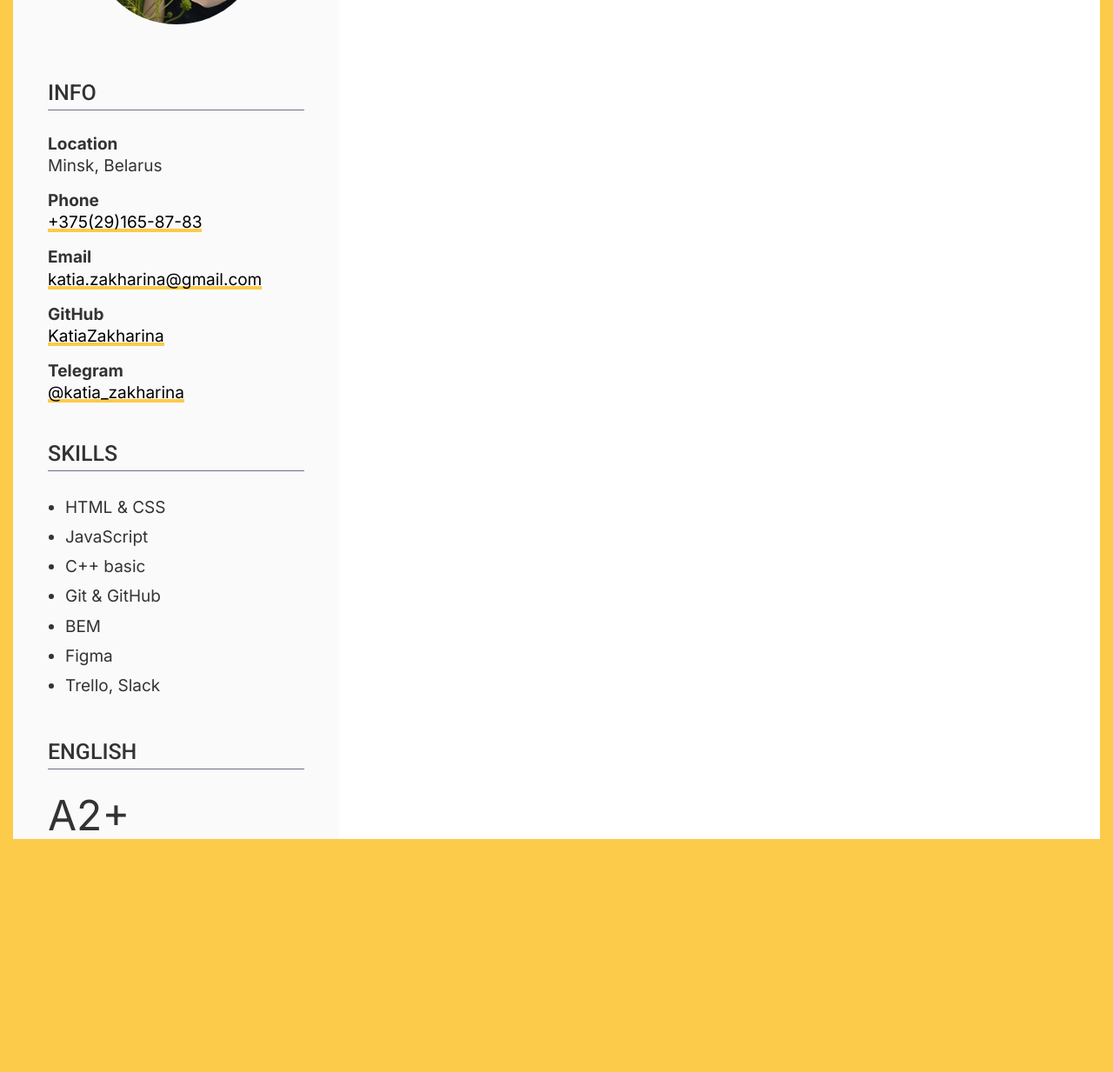
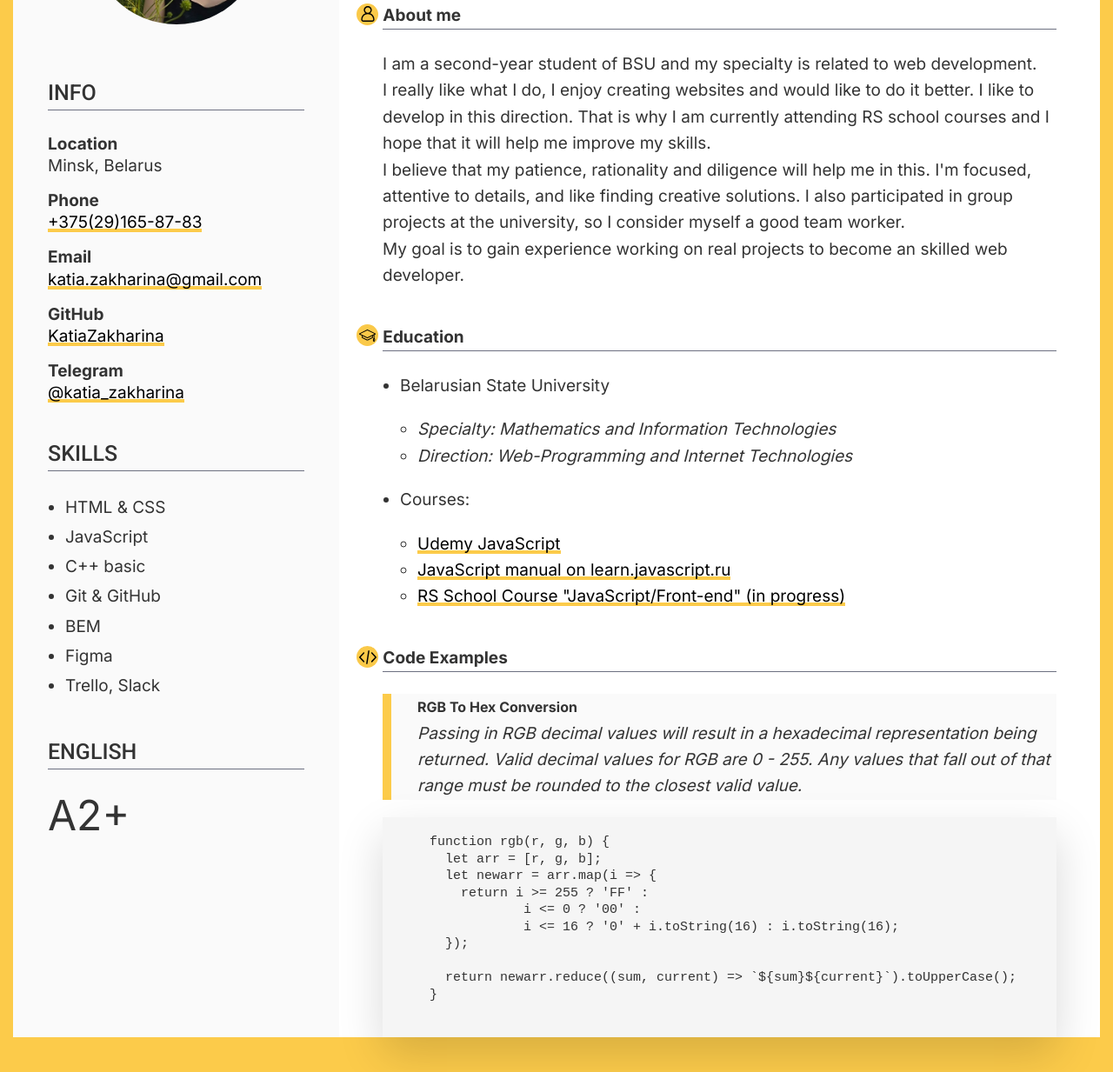
Before and after one commit to KatiaZakharina/rsschool-cv, a plain HTML site: page index.html in a window 1280 px wide. Shown: the part 272-1505 px from the top of the page at 87% size. Before the commit the page ends 1277 px from the top, so only its background shows below. Drawn offline with Linux system fonts and the light colour scheme.

Commit message:
feat: implement main with summury, education and code example

```diff
--- a/css/style.css
+++ b/css/style.css
@@ -5,6 +5,12 @@
 /* ---------------
     Style Guide
   ---------------*/
+:root {
+  --yellow-color: #fccb4a;
+  --dark-color: #333;
+  --light-gray-color: #fafafa;
+}
+
 * {
   padding: 0;
   margin: 0;
@@ -15,8 +21,8 @@ body {
   font-family: 'Inter', sans-serif;
   font-size: 19px;
   font-weight: 400;
-  color: #333333;
-  background-color: #fccb4a;
+  color: var(--dark-color);
+  background-color: var(--yellow-color);
 }
 hr {
   margin: 0 40px 25px;
@@ -25,13 +31,11 @@ hr {
   background-color: #6d7081;
   height: 1px;
 }
-h1 {
-  font-size: 50px;
-  font-weight: bold;
-}
-h2 {
-  font-size: 37px;
-}
+
+/* ---------------
+    Typography
+  ---------------*/
+
 .section-title {
   font-family: 'Roboto', sans-serif;
   font-size: 25px;
@@ -52,7 +56,7 @@ h2 {
   font-style: italic;
 }
 .hover-effect {
-  background: linear-gradient(to bottom, #fccb4a 0%, #fccb4a 100%);
+  background: linear-gradient(to bottom, var(--yellow-color) 0%, var(--yellow-color) 100%);
   background-position: 0 100%;
   background-repeat: repeat-x;
   background-size: 4px 4px;
@@ -64,13 +68,14 @@ h2 {
 .hover-effect:hover {
   background-size: 4px 50px;
 }
-.blockquote {
-  background-color: #fafafa;
-  border-left: #fccb4a solid 10px;
-  box-shadow: 0px 20px 48px rgba(0, 0, 0, 0.15);
+.main__full-name {
+  font-size: 50px;
+  font-weight: bold;
+  line-height: 0.1em;
 }
-.code {
-  background-color: #fafafa;
+.main__job {
+  font-size: 37px;
+  font-weight: normal;
 }
 
 /* ---------------
@@ -83,12 +88,14 @@ h2 {
   margin: 40px auto;
 }
 
-.sidebar {
+.cv-page__sidebar {
   width: 30%;
-  background-color: #fafafa;
+  min-width: 300px;
+  background-color: var(--light-gray-color);
 }
 
-.main {
+.cv-page__main {
+  padding: 80px 50px 0;
   width: 70%;
   background-color: #fff;
 }
@@ -103,9 +110,8 @@ h2 {
   margin: 60px auto;
   border-radius: 999px;
 }
-.sidebar__contact-info,
-.sidebar__skills,
-.sidebar__english {
+
+.sidebar__section {
   margin-top: 40px;
 }
 .sidebar__section-title,
@@ -120,7 +126,48 @@ h2 {
 }
 .sidebar__skill-item {
   margin-left: 60px;
-}
-.sidebar__skill-item {
   line-height: 1.8em;
 }
+
+/* ---------------
+      Main
+  --------------- */
+
+.main__section-subtitle {
+  display: inline;
+}
+.main__section-icon {
+  margin-left: -30px;
+  margin-bottom: -5px;
+}
+.main hr {
+  margin-left: 0;
+  margin-right: 0;
+}
+.main__section {
+  margin-top: 40px;
+  line-height: 1.6em;
+}
+.main__education-list,
+.main__education-sublist {
+  margin: 20px;
+}
+.blockquote {
+  margin-bottom: 20px;
+  padding-left: 30px;
+  background-color: var(--light-gray-color);
+  border-left: var(--yellow-color) solid 10px;
+}
+pre {
+  font-family: monospace;
+  font-size: 15px;
+  line-height: 1.3em;
+  font-style: normal;
+  background-color: #f5f5f5;
+  box-shadow: 0px 20px 48px rgba(0, 0, 0, 0.15);
+}
+.blockuote-title {
+  font-size: 16px;
+  font-weight: bold;
+  font-style: normal;
+}
--- a/index.html
+++ b/index.html
@@ -18,9 +18,9 @@
   </head>
   <body>
     <div class="cv-page">
-      <aside class="sidebar">
+      <aside class="cv-page__sidebar sidebar">
         <img class="personal-photo" src="img/me.jpg" alt="Katia Zakharina photo" />
-        <section class="sidebar__contact-info">
+        <section class="sidebar__section">
           <h3 class="section-title sidebar__section-title">Info</h3>
           <hr />
           <ul>
@@ -54,7 +54,7 @@
         </section>
         <!-- /.sidebar__contact-info -->
 
-        <section class="sidebar__skills">
+        <section class="sidebar__section">
           <h3 class="section-title sidebar__section-title">Skills</h3>
           <hr />
           <ul>
@@ -69,7 +69,7 @@
         </section>
         <!-- /.sidebar__skills -->
 
-        <section class="sidebar__english">
+        <section class="sidebar__section">
           <h3 class="section-title sidebar__section-title">English</h3>
           <hr />
           <span class="english-level">A2+</span>
@@ -78,10 +78,97 @@
       </aside>
       <!-- /.sidebar -->
 
-      <main class="main"><header></header></main>
+      <main class="cv-page__main main">
+        <header class="main__header">
+          <h1 class="main__full-name">Katia Zakharina</h1>
+          <h2 class="main__job">Front-End Developer</h2>
+        </header>
+
+        <section class="main__section">
+          <img class="main__section-icon" src="img/aboutme-icon.svg" alt="person icon" />
+          <h4 class="main__section-subtitle section-subtitle">About me</h4>
+          <hr />
+          <p>I am a second-year student of BSU and my specialty is related to web development.</p>
+          <p>
+            I really like what I do, I enjoy creating websites and would like to do it better. I
+            like to develop in this direction. That is why I am currently attending RS school
+            courses and I hope that it will help me improve my skills.
+          </p>
+          <p>
+            I believe that my patience, rationality and diligence will help me in this. I'm focused,
+            attentive to details, and like finding creative solutions. I also participated in group
+            projects at the university, so I consider myself a good team worker.
+          </p>
+          <p>
+            My goal is to gain experience working on real projects to become an skilled web
+            developer.
+          </p>
+        </section>
+
+        <section class="main__section">
+          <img class="main__section-icon" src="img/education-icon.svg" alt="education icon" />
+          <h4 class="main__section-subtitle section-subtitle">Education</h4>
+          <hr />
+          <ul class="main__education-list">
+            <li>
+              Belarusian State University
+              <ul class="main__education-sublist italic">
+                <li>Specialty: Mathematics and Information Technologies</li>
+                <li>Direction: Web-Programming and Internet Technologies</li>
+              </ul>
+            </li>
+            <li>
+              Courses:
+              <ul class="main__education-sublist">
+                <li>
+                  <a class="hover-effect" href="https://www.udemy.com/course/javascript_full/">
+                    Udemy JavaScript
+                  </a>
+                </li>
+                <li>
+                  <a class="hover-effect" href="https://learn.javascript.ru/">
+                    JavaScript manual on learn.javascript.ru
+                  </a>
+                </li>
+                <li>
+                  <a class="hover-effect" href="https://rs.school/js/">
+                    RS School Course "JavaScript/Front-end" (in progress)
+                  </a>
+                </li>
+              </ul>
+            </li>
+          </ul>
+        </section>
+
+        <section class="main__section">
+          <img class="main__section-icon" src="img/code-icon.svg" alt="code icon" />
+          <h4 class="main__section-subtitle section-subtitle">Code Examples</h4>
+          <hr />
+          <blockquote class="blockquote italic">
+            <p class="blockuote-title">RGB To Hex Conversion</p>
+            Passing in RGB decimal values will result in a hexadecimal representation being
+            returned. Valid decimal values for RGB are 0 - 255. Any values that fall out of that
+            range must be rounded to the closest valid value.
+          </blockquote>
+          <pre class="code">
+          <code>
+      function rgb(r, g, b) {
+        let arr = [r, g, b];
+        let newarr = arr.map(i => {
+          return i >= 255 ? 'FF' :
+                  i <= 0 ? '00' :
+                  i <= 16 ? '0' + i.toString(16) : i.toString(16);
+        });
+
+        return newarr.reduce((sum, current) => `${sum}${current}`).toUpperCase();
+      }
+          </code>
+        </pre>
+        </section>
+      </main>
       <!-- /.__main -->
 
-      <footer></footer>
+      <footer class="footer"></footer>
     </div>
     <!-- /.cv-page -->
   </body>
```
